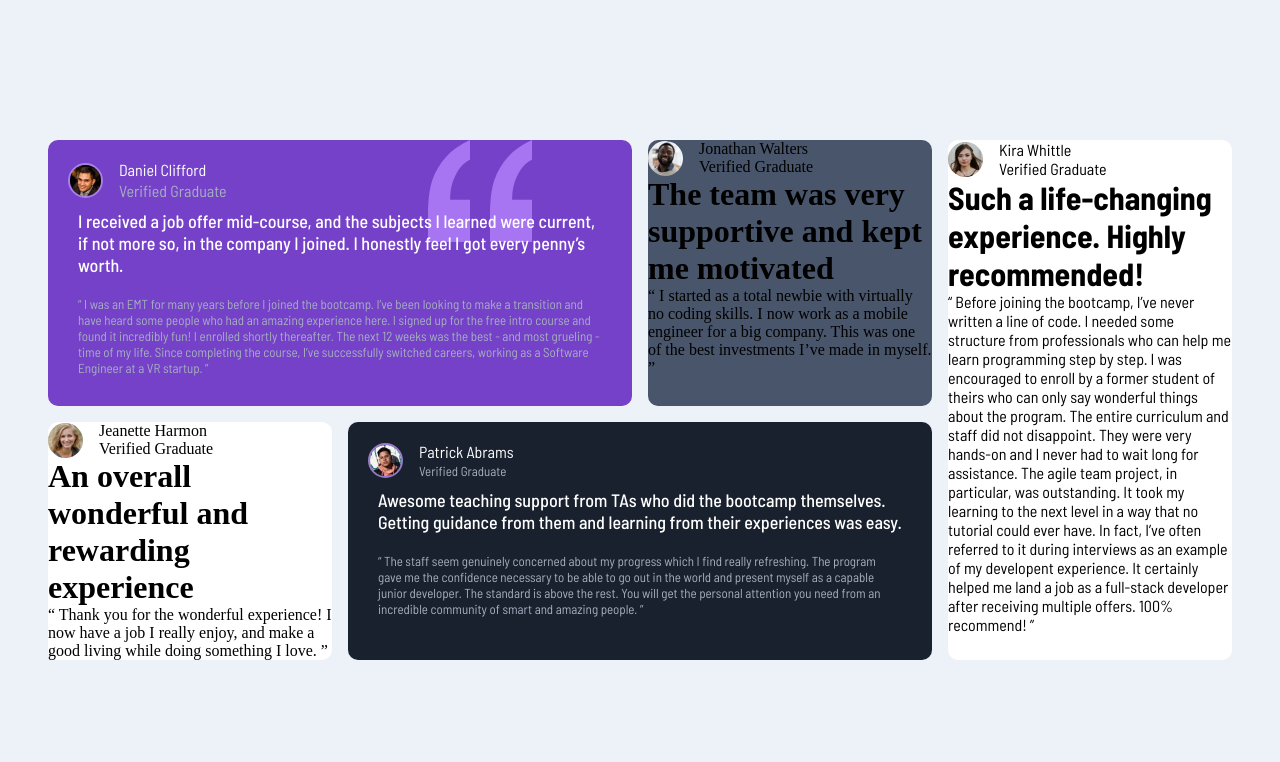
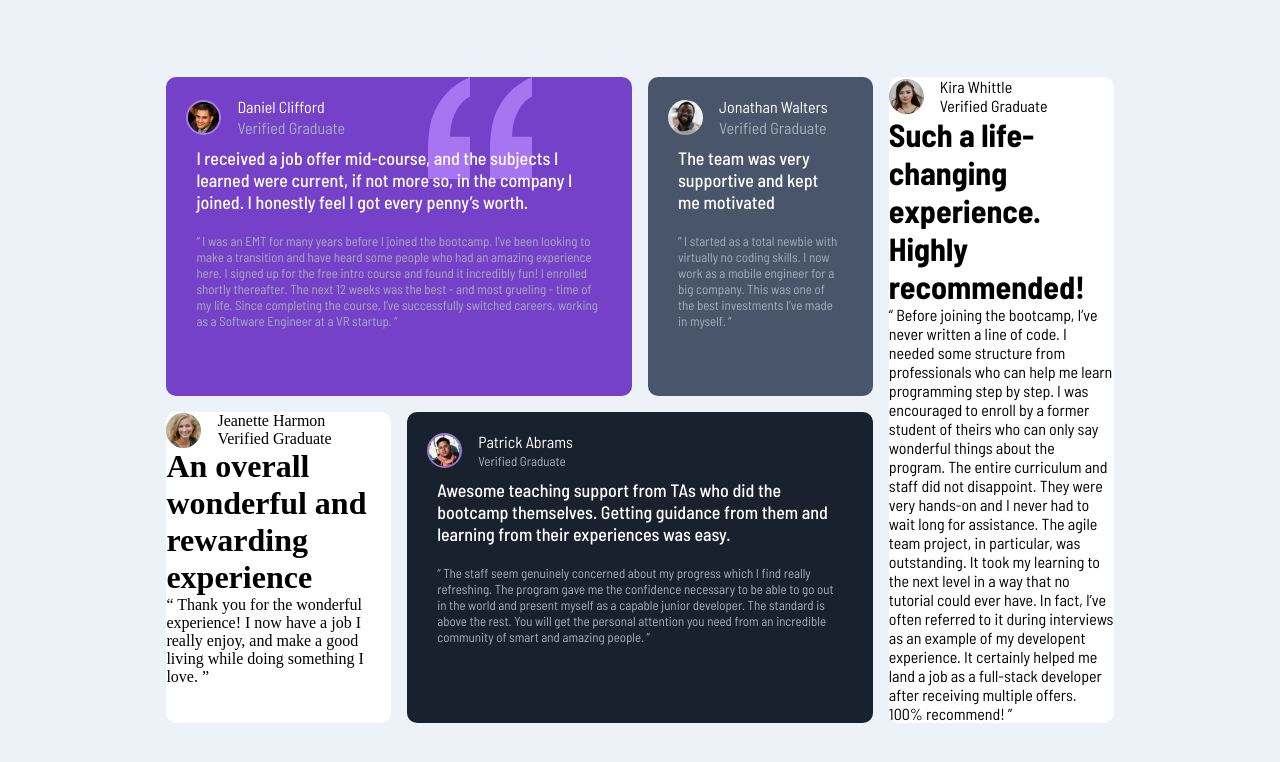
Before and after one commit to Neel-07/Testimonials-Grid-Section, a plain HTML site: page index.html in a window 1280 px wide. Drawn offline with Linux system fonts and the light colour scheme.

Commit message:
card2 done

```diff
--- a/style.css
+++ b/style.css
@@ -15,6 +15,7 @@ body{
 }
 
 main{
+   max-width: 80%;
    display:grid;
    grid-template-columns:repeat(4,1fr);
    gap: 1rem ;
@@ -67,7 +68,33 @@ img{
 .card2{
     background-color: hsl(217, 19%, 35%);
     border-radius: 10px;
+    color:hsl(0, 0%, 100%);
+    padding:20px;
+    font-family: "Barlow Semi Condensed", sans-serif;
 }
+
+.card2 p{
+    font-size: 13px;
+    color:hsl(218, 16%, 70%);
+    padding:10px;
+}
+
+.card2 h1{
+    padding:10px;
+    font-size: 18px;
+    font-weight: 500;
+}
+
+.card2 span:first-child{
+    color:hsl(0, 0%, 100%);
+    padding-bottom:2px;
+    font-size: 16px;
+}
+
+.card2 span:last-child{
+    color:hsl(218, 16%, 70%);
+}
+
 
 .card3{
     grid-column: 4/5;
```
